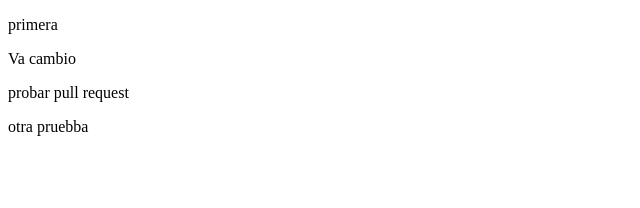
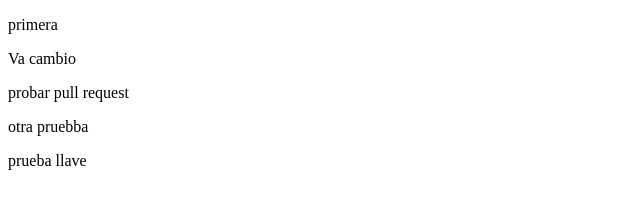
Before and after one commit to alexanderJava8/libro-midudev, a plain HTML site: page index.html in a window 1280 px wide. Shown: the whole page, without its empty margins (0-640 px from the left). Drawn offline with Linux system fonts and the light colour scheme.

Commit message:
Add signed commit

```diff
--- a/index.html
+++ b/index.html
@@ -11,5 +11,6 @@
     <p>Va cambio</p>
     <p>probar pull request</p>
     <p>otra pruebba</p>
+    <p>prueba llave</p>
 </body>
 </html>
```
